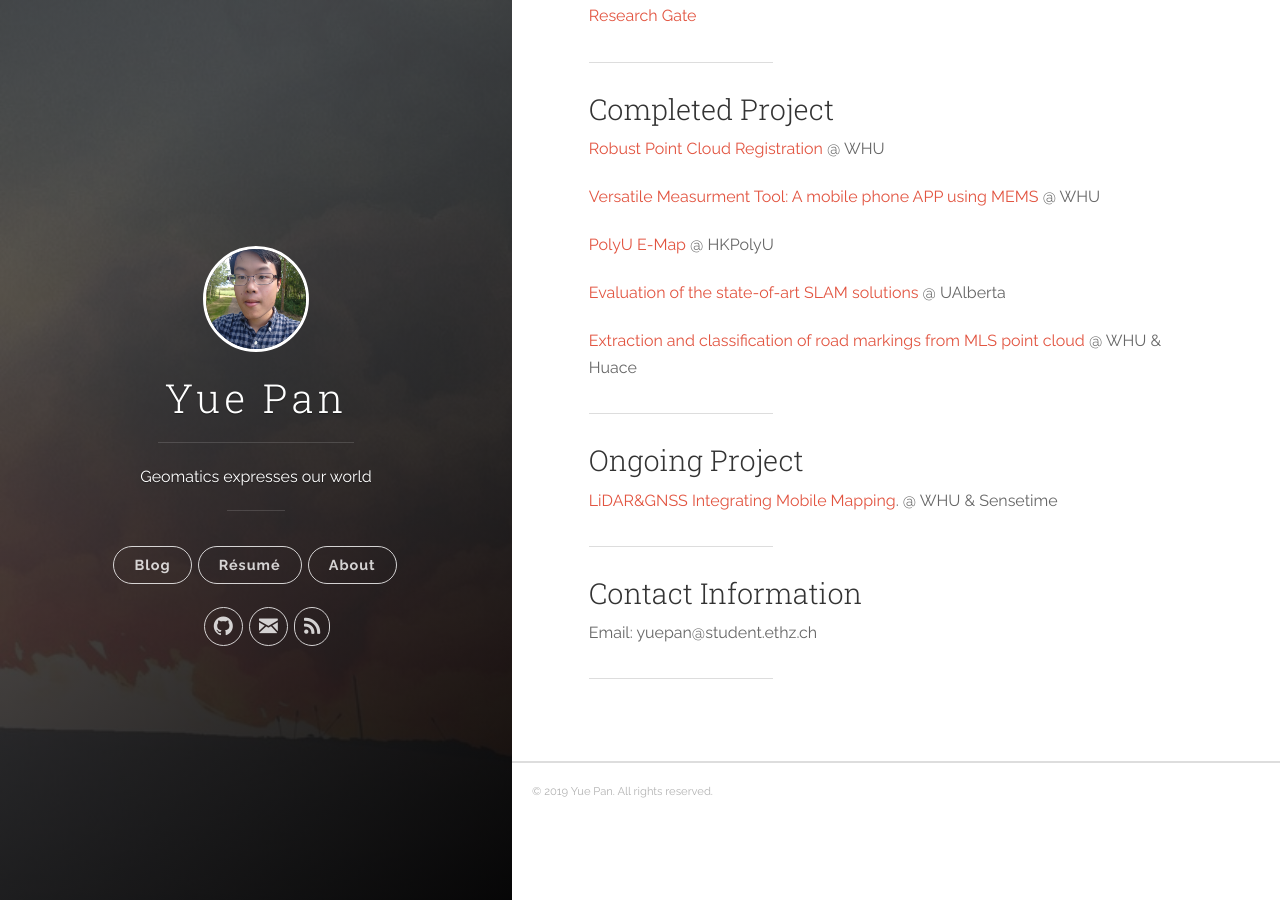
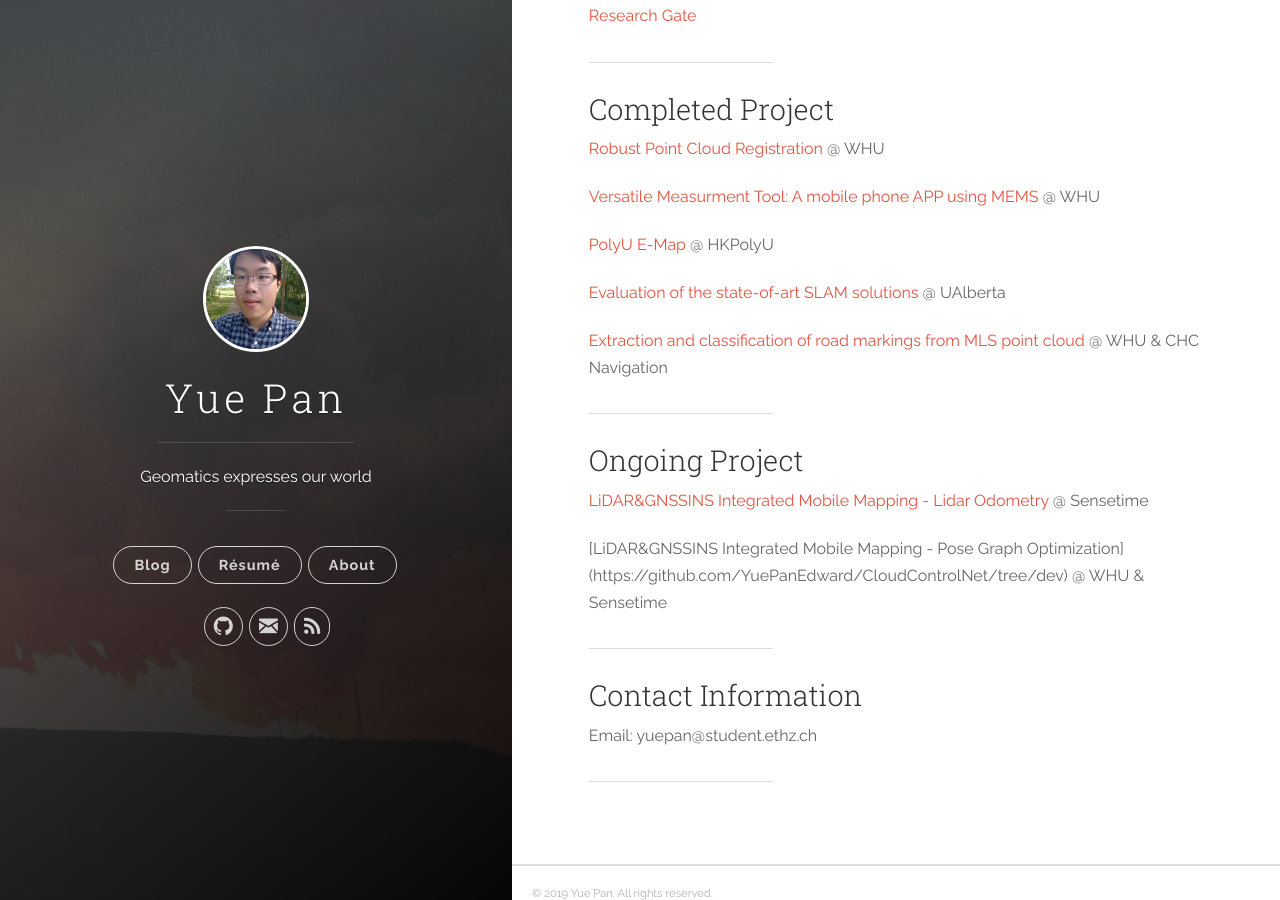
Before and after one commit to YuePanEdward/YuePanEdward.github.io, a Jekyll site: the page built from _posts/2019-09-20-about.md, in a window 1280 px wide and 900 px high, scrolled down 670 px. Built offline with Jekyll 4.4.1, drawn with Linux system fonts in a browser that asks for light colours; some of the changed text lies outside the part shown.

Commit message:
Update and rename 2019-04-08-about.md to 2019-09-20-about.md

```diff
--- a/_posts/2019-04-08-about.md
+++ b/_posts/2019-09-20-about.md
@@ -36,13 +36,15 @@ My research interest is on 3D Computer Vision, SLAM and sensor integration.
 
 [Evaluation of the state-of-art SLAM solutions](https://github.com/YuePanEdward/VSLAM-LSLAM-Comparison) @ UAlberta
 
-[Extraction and classification of road markings from MLS point cloud](https://github.com/YuePanEdward/RoadMarkingExtraction) @ WHU & Huace
+[Extraction and classification of road markings from MLS point cloud](https://github.com/YuePanEdward/RoadMarkingExtraction) @ WHU & CHC Navigation
 
 ---
 
 ### Ongoing Project
 
-[LiDAR&GNSS Integrating Mobile Mapping](https://github.com/YuePanEdward/CloudControlNet). @ WHU & Sensetime
+[LiDAR&GNSSINS Integrated Mobile Mapping - Lidar Odometry](https://github.com/YuePanEdward/LLS-LOAM) @ Sensetime
+
+[LiDAR&GNSSINS Integrated Mobile Mapping - Pose Graph Optimization] (https://github.com/YuePanEdward/CloudControlNet/tree/dev) @ WHU & Sensetime
 
 ---
 
```
